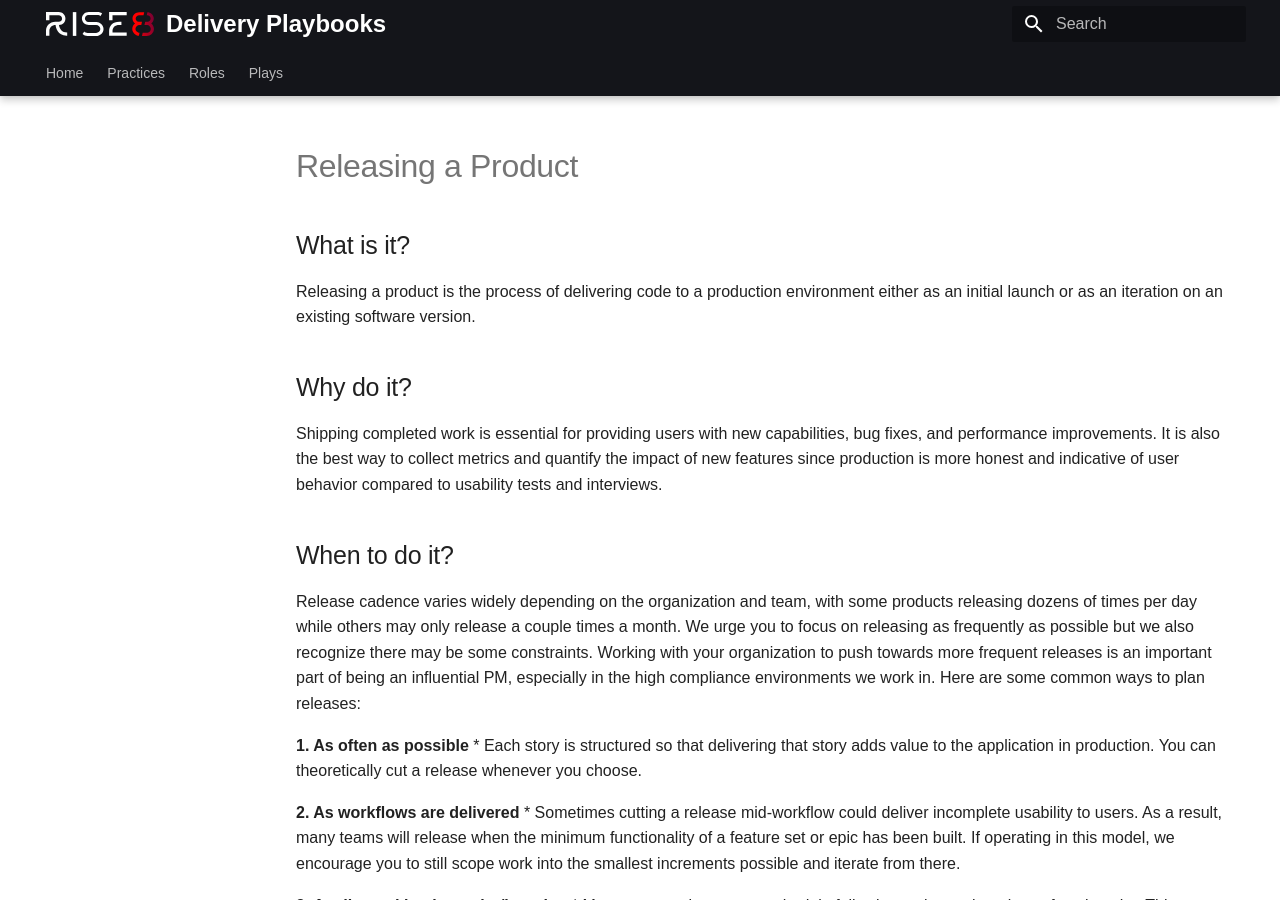
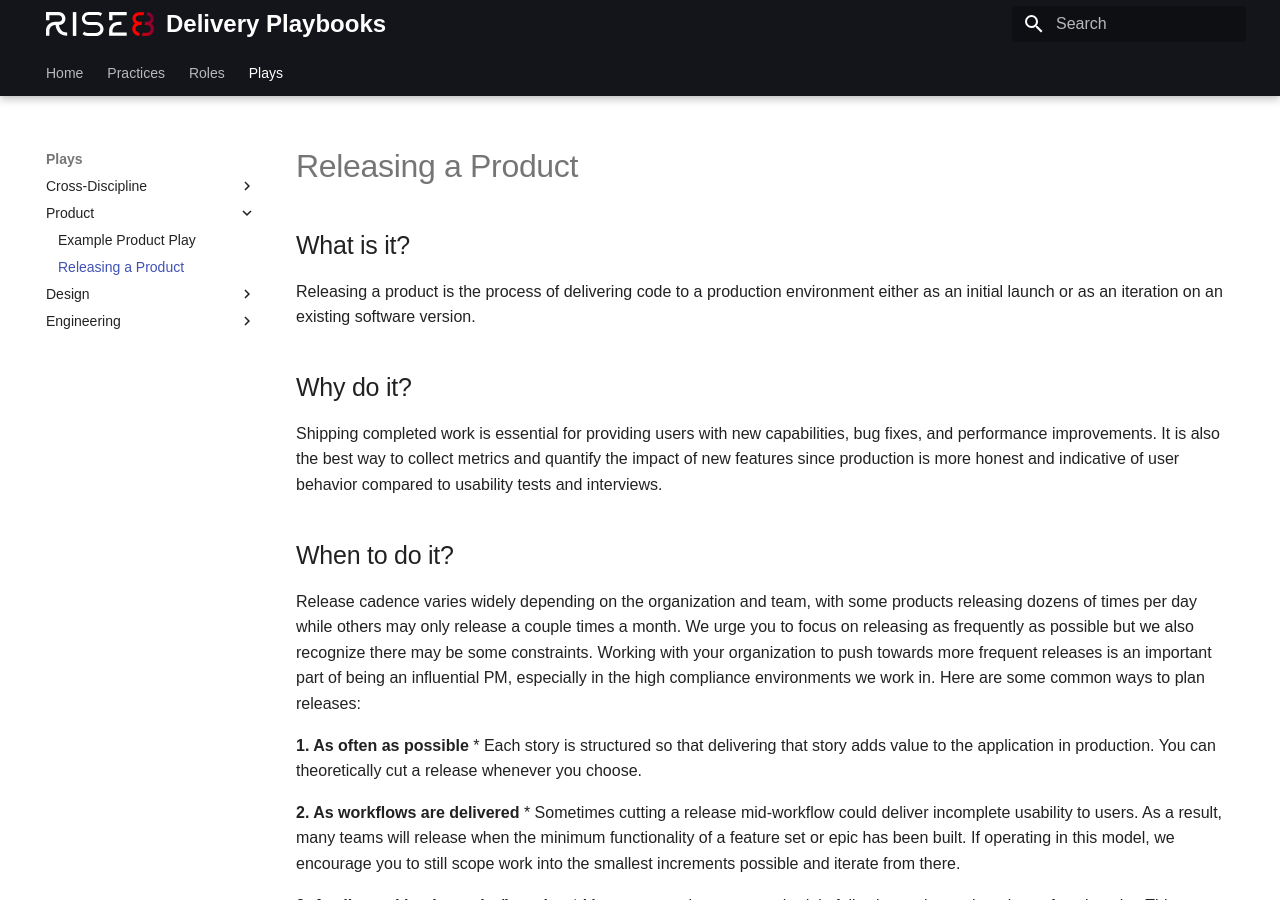
Before and after one commit to rise8-us/delivery-playbooks, an MkDocs documentation site: the page built from docs/content/plays/product/product-release.md, in a window 1280 px wide and 900 px high. Built offline with MkDocs 1.6.1 and Material for MkDocs 9.7.7, drawn with Linux system fonts in a browser that asks for light colours; some of the changed lines change nothing that is shown.

Commit message:
Update mkdocs.yml
update 2 yml to reference file on page

```diff
--- a/mkdocs.yml
+++ b/mkdocs.yml
@@ -20,7 +20,7 @@
       - content/plays/cross-discipline/stakeholder-demo.md
     - Product:
       - content/plays/product/product-example-play.md
-      - content/plays/product/product-example-play.md
+      - content/plays/product/product-release.md
     - Design:
       - content/plays/design/user-research-planning-play.md
       - content/plays/design/Interview-Discussion-Guide.md
```
